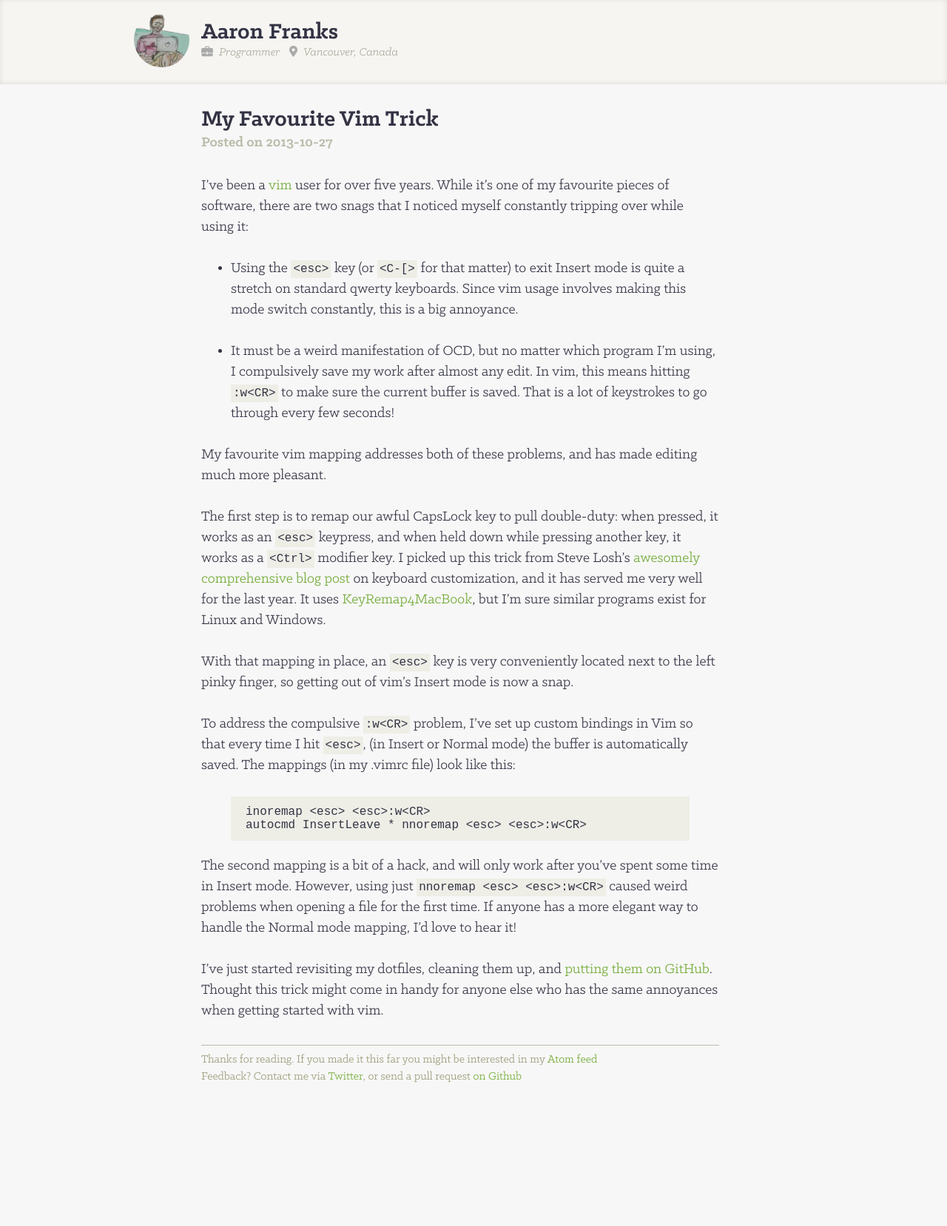
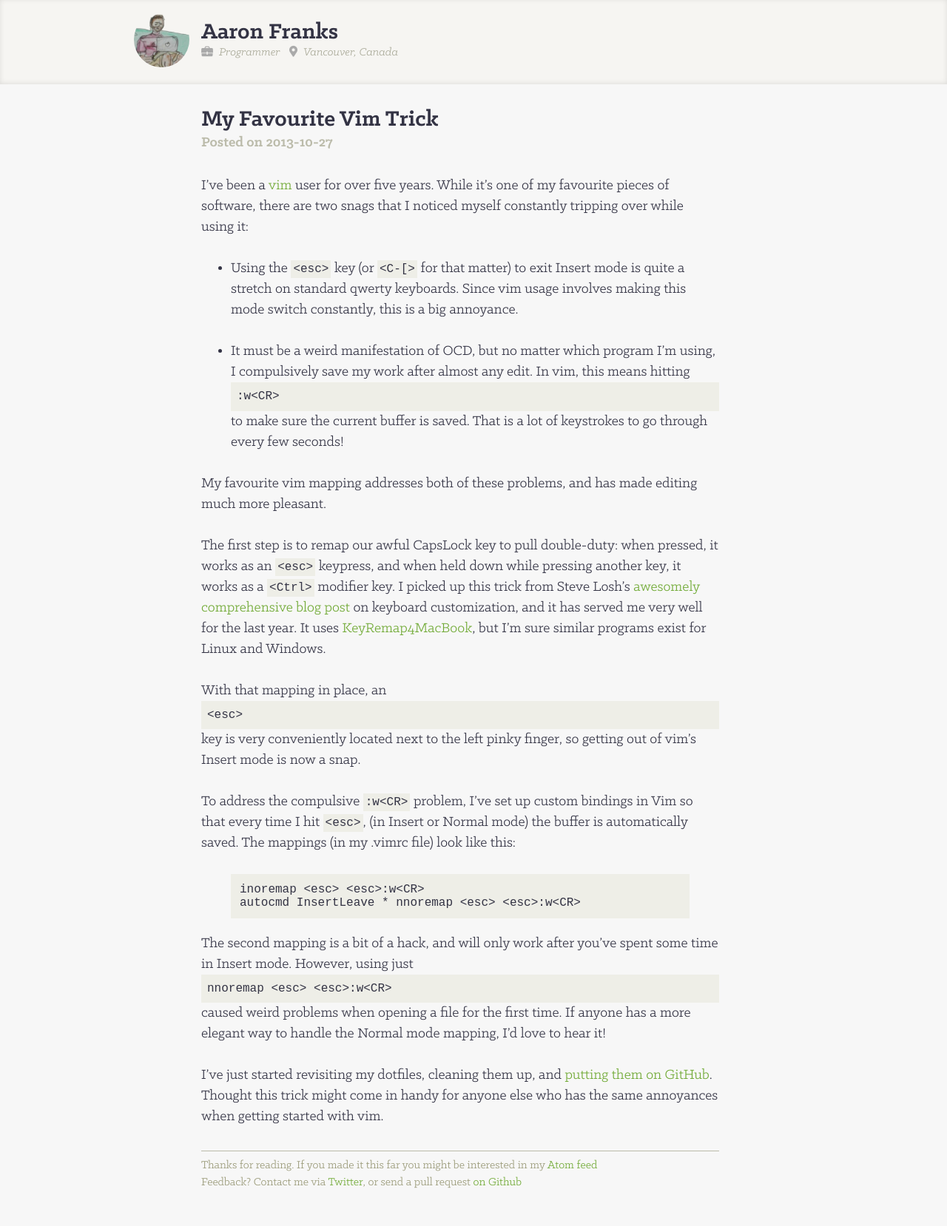
Before and after one commit to af/af.github.com, a Jekyll site: the page built from _posts/2013-10-27-favourite-vim-trick.md, in a window 1280 px wide. Shown: the whole page at 74% size. Built offline with Jekyll 4.4.1, drawn with Linux system fonts in a browser that asks for light colours; Markdown is read by kramdown in place of the engine named in the settings; before the commit the page ends 1515 px from its top, so only the background shows below that.

Commit message:
More small style updates.

```diff
--- a/assets/main.css
+++ b/assets/main.css
@@ -35,9 +35,10 @@
   padding: 3px;
   font-size: 1rem;
 }
-pre code {
+pre code,
+p > code:only-child {
   display: block;
-  padding: 0.5rem 1rem;
+  padding: 0.5rem;
   overflow: auto;
 }
 @font-face {
@@ -186,7 +187,9 @@
   margin: 2rem 0 1rem;
 }
 .post h2 {
-  font-size: 1.5rem;
+  font-size: 1.7rem;
+  font-weight: 300;
+  font-style: italic;
 }
 .post h3,
 .post h4 {
@@ -245,9 +248,10 @@
   padding: 3px;
   font-size: 1rem;
 }
-pre code {
+pre code,
+p > code:only-child {
   display: block;
-  padding: 0.5rem 1rem;
+  padding: 0.5rem;
   overflow: auto;
 }
 @font-face {
--- a/styles/_common.styl
+++ b/styles/_common.styl
@@ -39,7 +39,8 @@
     padding: 3px
     font-size: 1rem
 
-    pre &
+    pre &,
+    p > &:only-child
         display: block
-        padding: 0.5rem 1rem
+        padding: 0.5rem
         overflow: auto
--- a/styles/layout.styl
+++ b/styles/layout.styl
@@ -89,7 +89,9 @@
     h2, h3, h4
         margin: 2rem 0 1rem
     h2
-        font-size: 1.5rem
+        font-size: 1.7rem
+        font-weight: 300
+        font-style: italic
     h3, h4
         font-size: 1rem
 
```
